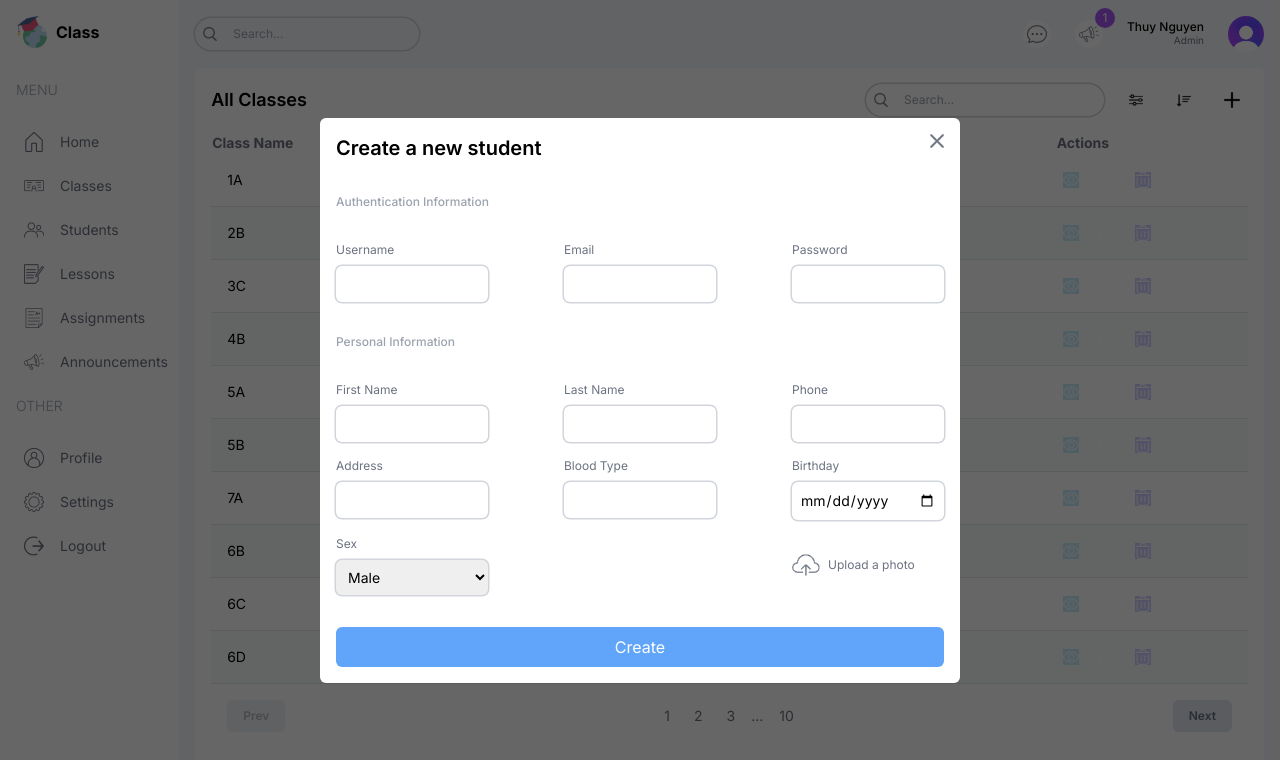
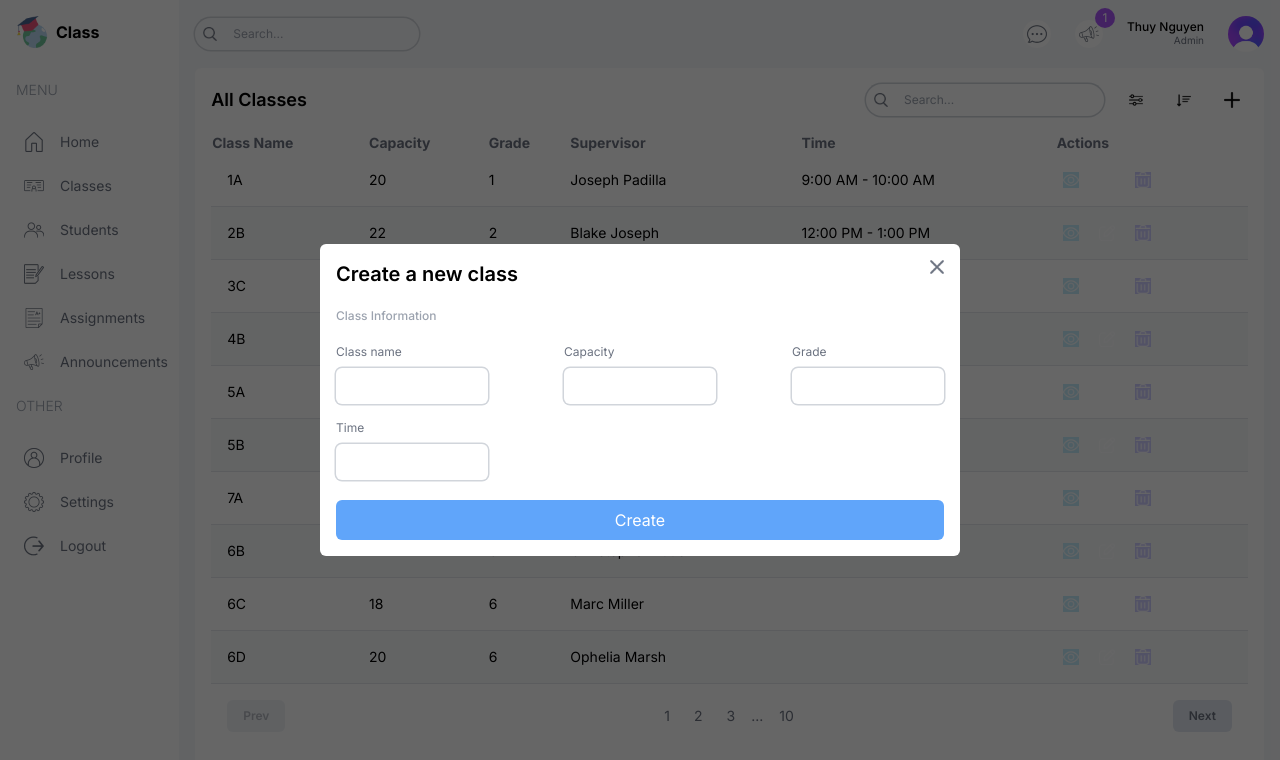
Before and after one commit to EntitiCoder/student-management, a Next.js app: page /list/classes in a window 1280 px wide. Both pictures are taken after a click on the button 1231 px from the left and 100 px from the top of the page. Shown: the top 760 px of the page. Built offline with nearby package versions, Linux system fonts and the light colour scheme.

Commit message:
feat: setup classform and students form

```diff
--- a/src/components/FormModal.tsx
+++ b/src/components/FormModal.tsx
@@ -3,6 +3,7 @@
 import dynamic from 'next/dynamic';
 import Image from 'next/image';
 import { useState } from 'react';
+import ClassForm from './forms/ClassForm';
 import LessonForm from './forms/LessonForm';
 
 // USE LAZY LOADING
@@ -22,7 +23,7 @@ const forms: {
 } = {
   teacher: (type, data) => <TeacherForm type={type} data={data} />,
   student: (type, data) => <StudentForm type={type} data={data} />,
-  class: (type, data) => <StudentForm type={type} data={data} />,
+  class: (type, data) => <ClassForm type={type} data={data} />,
   lesson: (type, data) => <LessonForm type={type} data={data} />,
 };
 
--- a/src/components/InputField.tsx
+++ b/src/components/InputField.tsx
@@ -1,4 +1,4 @@
-import { FieldError } from "react-hook-form";
+import { FieldError } from 'react-hook-form';
 
 type InputFieldProps = {
   label: string;
@@ -7,20 +7,22 @@ type InputFieldProps = {
   name: string;
   defaultValue?: string;
   error?: FieldError;
+  hidden?: boolean;
   inputProps?: React.InputHTMLAttributes<HTMLInputElement>;
 };
 
 const InputField = ({
   label,
-  type = "text",
+  type = 'text',
   register,
   name,
   defaultValue,
   error,
+  hidden,
   inputProps,
 }: InputFieldProps) => {
   return (
-    <div className="flex flex-col gap-2 w-full md:w-1/4">
+    <div className={hidden ? 'hidden' : 'flex flex-col gap-2 w-full md:w-1/4'}>
       <label className="text-xs text-gray-500">{label}</label>
       <input
         type={type}
--- a/src/components/forms/ClassForm.tsx
+++ b/src/components/forms/ClassForm.tsx
@@ -1,7 +1,7 @@
 'use client';
 
+import { classSchema, ClassSchema } from '@/lib/formValidationSchemas';
 import { zodResolver } from '@hookform/resolvers/zod';
-import Image from 'next/image';
 import { useForm } from 'react-hook-form';
 import { z } from 'zod';
 import InputField from '../InputField';
@@ -25,7 +25,7 @@ const schema = z.object({
   img: z.instanceof(File, { message: 'Image is required' }),
 });
 
-type Inputs = z.infer<typeof schema>;
+// type Inputs = z.infer<typeof schema>;
 
 const ClassForm = ({
   type,
@@ -38,8 +38,8 @@ const ClassForm = ({
     register,
     handleSubmit,
     formState: { errors },
-  } = useForm<Inputs>({
-    resolver: zodResolver(schema),
+  } = useForm<ClassSchema>({
+    resolver: zodResolver(classSchema),
   });
 
   const onSubmit = handleSubmit((data) => {
@@ -47,113 +47,51 @@ const ClassForm = ({
   });
 
   return (
-    <form className="flex flex-col gap-8" onSubmit={onSubmit}>
-      <h1 className="text-xl font-semibold">Create a new student</h1>
+    <form className="flex flex-col gap-5" onSubmit={onSubmit}>
+      <h1 className="text-xl font-semibold">Create a new class</h1>
       <span className="text-xs text-gray-400 font-medium">
-        Authentication Information
+        Class Information
       </span>
       <div className="flex justify-between flex-wrap gap-4">
         <InputField
-          label="Username"
-          name="username"
-          defaultValue={data?.username}
+          label="Class name"
+          name="name"
+          defaultValue={data?.name}
           register={register}
-          error={errors?.username}
+          error={errors?.name}
         />
         <InputField
-          label="Email"
-          name="email"
-          defaultValue={data?.email}
+          label="Capacity"
+          name="capacity"
+          defaultValue={data?.capacity}
           register={register}
-          error={errors?.email}
+          error={errors?.capacity}
         />
         <InputField
-          label="Password"
-          name="password"
-          type="password"
-          defaultValue={data?.password}
+          label="Grade"
+          name="grade"
+          defaultValue={data?.grade}
           register={register}
-          error={errors?.password}
+          error={errors?.grade}
         />
-      </div>
-      <span className="text-xs text-gray-400 font-medium">
-        Personal Information
-      </span>
-      <div className="flex justify-between flex-wrap gap-4">
+        {data && (
+          <InputField
+            label="Id"
+            name="id"
+            defaultValue={data?.id}
+            register={register}
+            error={errors?.id}
+            // hidden
+          />
+        )}
         <InputField
-          label="First Name"
-          name="firstName"
-          defaultValue={data?.firstName}
+          label="Time"
+          name="time"
+          defaultValue={data?.time}
           register={register}
-          error={errors.firstName}
+          error={errors?.time}
+          // hidden
         />
-        <InputField
-          label="Last Name"
-          name="lastName"
-          defaultValue={data?.lastName}
-          register={register}
-          error={errors.lastName}
-        />
-        <InputField
-          label="Phone"
-          name="phone"
-          defaultValue={data?.phone}
-          register={register}
-          error={errors.phone}
-        />
-        <InputField
-          label="Address"
-          name="address"
-          defaultValue={data?.address}
-          register={register}
-          error={errors.address}
-        />
-        <InputField
-          label="Blood Type"
-          name="bloodType"
-          defaultValue={data?.bloodType}
-          register={register}
-          error={errors.bloodType}
-        />
-        <InputField
-          label="Birthday"
-          name="birthday"
-          defaultValue={data?.birthday}
-          register={register}
-          error={errors.birthday}
-          type="date"
-        />
-        <div className="flex flex-col gap-2 w-full md:w-1/4">
-          <label className="text-xs text-gray-500">Sex</label>
-          <select
-            className="ring-[1.5px] ring-gray-300 p-2 rounded-md text-sm w-full"
-            {...register('sex')}
-            defaultValue={data?.sex}
-          >
-            <option value="male">Male</option>
-            <option value="female">Female</option>
-          </select>
-          {errors.sex?.message && (
-            <p className="text-xs text-red-400">
-              {errors.sex.message.toString()}
-            </p>
-          )}
-        </div>
-        <div className="flex flex-col gap-2 w-full md:w-1/4 justify-center">
-          <label
-            className="text-xs text-gray-500 flex items-center gap-2 cursor-pointer"
-            htmlFor="img"
-          >
-            <Image src="/upload.png" alt="" width={28} height={28} />
-            <span>Upload a photo</span>
-          </label>
-          <input type="file" id="img" {...register('img')} className="hidden" />
-          {errors.img?.message && (
-            <p className="text-xs text-red-400">
-              {errors.img.message.toString()}
-            </p>
-          )}
-        </div>
       </div>
       <button className="bg-blue-400 text-white p-2 rounded-md">
         {type === 'create' ? 'Create' : 'Update'}
--- a/src/components/forms/StudentForm.tsx
+++ b/src/components/forms/StudentForm.tsx
@@ -1,54 +1,72 @@
 'use client';
 
+import {
+  createStudent,
+  // createTeacher,
+  updateStudent,
+} from '@/lib/actions';
+import { studentSchema, StudentSchema } from '@/lib/formValidationSchemas';
 import { zodResolver } from '@hookform/resolvers/zod';
-import Image from 'next/image';
+import { Dispatch, SetStateAction, useState } from 'react';
+import { useFormState } from 'react-dom';
 import { useForm } from 'react-hook-form';
-import { z } from 'zod';
 import InputField from '../InputField';
-
-const schema = z.object({
-  username: z
-    .string()
-    .min(3, { message: 'Username must be at least 3 characters long!' })
-    .max(20, { message: 'Username must be at most 20 characters long!' }),
-  email: z.string().email({ message: 'Invalid email address!' }),
-  password: z
-    .string()
-    .min(8, { message: 'Password must be at least 8 characters long!' }),
-  firstName: z.string().min(1, { message: 'First name is required!' }),
-  lastName: z.string().min(1, { message: 'Last name is required!' }),
-  phone: z.string().min(1, { message: 'Phone is required!' }),
-  address: z.string().min(1, { message: 'Address is required!' }),
-  bloodType: z.string().min(1, { message: 'Blood Type is required!' }),
-  birthday: z.date({ message: 'Birthday is required!' }),
-  sex: z.enum(['male', 'female'], { message: 'Sex is required!' }),
-  img: z.instanceof(File, { message: 'Image is required' }),
-});
-
-type Inputs = z.infer<typeof schema>;
+// import { useRouter } from "next/navigation";
+// import { toast } from "react-toastify";
+// import { CldUploadWidget } from "next-cloudinary";
 
 const StudentForm = ({
   type,
   data,
+  setOpen,
+  relatedData,
 }: {
   type: 'create' | 'update';
   data?: any;
+  setOpen: Dispatch<SetStateAction<boolean>>;
+  relatedData?: any;
 }) => {
   const {
     register,
     handleSubmit,
     formState: { errors },
-  } = useForm<Inputs>({
-    resolver: zodResolver(schema),
+  } = useForm<StudentSchema>({
+    resolver: zodResolver(studentSchema),
   });
 
+  const [img, setImg] = useState<any>();
+
+  const [state, formAction] = useFormState(
+    type === 'create' ? createStudent : updateStudent,
+    {
+      success: false,
+      error: false,
+    }
+  );
+
   const onSubmit = handleSubmit((data) => {
+    console.log('hello');
     console.log(data);
+    formAction({ ...data, img: img?.secure_url });
   });
+
+  // const router = useRouter();
+
+  // useEffect(() => {
+  //   if (state.success) {
+  //     toast(`Student has been ${type === "create" ? "created" : "updated"}!`);
+  //     setOpen(false);
+  //     router.refresh();
+  //   }
+  // }, [state, router, type, setOpen]);
+
+  // const { grades, classes } = relatedData;
 
   return (
     <form className="flex flex-col gap-8" onSubmit={onSubmit}>
-      <h1 className="text-xl font-semibold">Create a new student</h1>
+      <h1 className="text-xl font-semibold">
+        {type === 'create' ? 'Create a new student' : 'Update the student'}
+      </h1>
       <span className="text-xs text-gray-400 font-medium">
         Authentication Information
       </span>
@@ -79,20 +97,39 @@ const StudentForm = ({
       <span className="text-xs text-gray-400 font-medium">
         Personal Information
       </span>
+      {/* <CldUploadWidget
+        uploadPreset="school"
+        onSuccess={(result, { widget }) => {
+          setImg(result.info);
+          widget.close();
+        }}
+      >
+        {({ open }) => {
+          return (
+            <div
+              className="text-xs text-gray-500 flex items-center gap-2 cursor-pointer"
+              onClick={() => open()}
+            >
+              <Image src="/upload.png" alt="" width={28} height={28} />
+              <span>Upload a photo</span>
+            </div>
+          );
+        }}
+      </CldUploadWidget> */}
       <div className="flex justify-between flex-wrap gap-4">
         <InputField
           label="First Name"
-          name="firstName"
-          defaultValue={data?.firstName}
+          name="name"
+          defaultValue={data?.name}
           register={register}
-          error={errors.firstName}
+          error={errors.name}
         />
         <InputField
           label="Last Name"
-          name="lastName"
-          defaultValue={data?.lastName}
+          name="surname"
+          defaultValue={data?.surname}
           register={register}
-          error={errors.lastName}
+          error={errors.surname}
         />
         <InputField
           label="Phone"
@@ -118,11 +155,28 @@ const StudentForm = ({
         <InputField
           label="Birthday"
           name="birthday"
-          defaultValue={data?.birthday}
+          defaultValue={data?.birthday.toISOString().split('T')[0]}
           register={register}
           error={errors.birthday}
           type="date"
         />
+        <InputField
+          label="Parent Id"
+          name="parentId"
+          defaultValue={data?.parentId}
+          register={register}
+          error={errors.parentId}
+        />
+        {data && (
+          <InputField
+            label="Id"
+            name="id"
+            defaultValue={data?.id}
+            register={register}
+            error={errors?.id}
+            hidden
+          />
+        )}
         <div className="flex flex-col gap-2 w-full md:w-1/4">
           <label className="text-xs text-gray-500">Sex</label>
           <select
@@ -130,8 +184,8 @@ const StudentForm = ({
             {...register('sex')}
             defaultValue={data?.sex}
           >
-            <option value="male">Male</option>
-            <option value="female">Female</option>
+            <option value="MALE">Male</option>
+            <option value="FEMALE">Female</option>
           </select>
           {errors.sex?.message && (
             <p className="text-xs text-red-400">
@@ -139,23 +193,58 @@ const StudentForm = ({
             </p>
           )}
         </div>
-        <div className="flex flex-col gap-2 w-full md:w-1/4 justify-center">
-          <label
-            className="text-xs text-gray-500 flex items-center gap-2 cursor-pointer"
-            htmlFor="img"
+        {/* <div className="flex flex-col gap-2 w-full md:w-1/4">
+          <label className="text-xs text-gray-500">Grade</label>
+          <select
+            className="ring-[1.5px] ring-gray-300 p-2 rounded-md text-sm w-full"
+            {...register('gradeId')}
+            defaultValue={data?.gradeId}
           >
-            <Image src="/upload.png" alt="" width={28} height={28} />
-            <span>Upload a photo</span>
-          </label>
-          <input type="file" id="img" {...register('img')} className="hidden" />
-          {errors.img?.message && (
+            {grades.map((grade: { id: number; level: number }) => (
+              <option value={grade.id} key={grade.id}>
+                {grade.level}
+              </option>
+            ))}
+          </select>
+          {errors.gradeId?.message && (
             <p className="text-xs text-red-400">
-              {errors.img.message.toString()}
+              {errors.gradeId.message.toString()}
             </p>
           )}
-        </div>
+        </div> */}
+        {/* <div className="flex flex-col gap-2 w-full md:w-1/4">
+          <label className="text-xs text-gray-500">Class</label>
+          <select
+            className="ring-[1.5px] ring-gray-300 p-2 rounded-md text-sm w-full"
+            {...register('classId')}
+            defaultValue={data?.classId}
+          >
+            {classes.map(
+              (classItem: {
+                id: number;
+                name: string;
+                capacity: number;
+                _count: { students: number };
+              }) => (
+                <option value={classItem.id} key={classItem.id}>
+                  ({classItem.name} -{' '}
+                  {classItem._count.students + '/' + classItem.capacity}{' '}
+                  Capacity)
+                </option>
+              )
+            )}
+          </select>
+          {errors.classId?.message && (
+            <p className="text-xs text-red-400">
+              {errors.classId.message.toString()}
+            </p>
+          )}
+        </div> */}
       </div>
-      <button className="bg-blue-400 text-white p-2 rounded-md">
+      {state.error && (
+        <span className="text-red-500">Something went wrong!</span>
+      )}
+      <button type="submit" className="bg-blue-400 text-white p-2 rounded-md">
         {type === 'create' ? 'Create' : 'Update'}
       </button>
     </form>
--- /dev/null
+++ b/src/lib/actions.ts
@@ -0,0 +1,9 @@
+export const createStudent = async (data: any) => {
+  console.log('createStudent');
+  console.log(data);
+};
+
+export const updateStudent = async (data: any) => {
+  console.log('updateStudent');
+  console.log(data);
+};
--- /dev/null
+++ b/src/lib/formValidationSchemas.ts
@@ -0,0 +1,43 @@
+import { z } from 'zod';
+
+export const classSchema = z.object({
+  id: z.coerce.number().optional(),
+  name: z.string().min(1, { message: 'Subject name is required!' }),
+  capacity: z.coerce.number().min(1, { message: 'Capacity name is required!' }),
+  gradeId: z.coerce.number().min(1, { message: 'Grade name is required!' }),
+  time: z.string().min(1, { message: 'Time name is required!' }),
+  //   supervisorId: z.coerce.string().optional(),
+});
+
+export type ClassSchema = z.infer<typeof classSchema>;
+
+export const studentSchema = z.object({
+  id: z.string().optional(),
+  username: z
+    .string()
+    .min(3, { message: 'Username must be at least 3 characters long!' })
+    .max(20, { message: 'Username must be at most 20 characters long!' }),
+  password: z
+    .string()
+    .min(8, { message: 'Password must be at least 8 characters long!' })
+    .optional()
+    .or(z.literal('')),
+  name: z.string().min(1, { message: 'First name is required!' }),
+  surname: z.string().min(1, { message: 'Last name is required!' }),
+  email: z
+    .string()
+    .email({ message: 'Invalid email address!' })
+    .optional()
+    .or(z.literal('')),
+  phone: z.string().optional(),
+  address: z.string(),
+  img: z.string().optional(),
+  bloodType: z.string().min(1, { message: 'Blood Type is required!' }),
+  birthday: z.coerce.date({ message: 'Birthday is required!' }),
+  sex: z.enum(['MALE', 'FEMALE'], { message: 'Sex is required!' }),
+  gradeId: z.coerce.number().min(1, { message: 'Grade is required!' }),
+  classId: z.coerce.number().min(1, { message: 'Class is required!' }),
+  parentId: z.string().min(1, { message: 'Parent Id is required!' }),
+});
+
+export type StudentSchema = z.infer<typeof studentSchema>;
--- a/src/types/lesson.ts
+++ b/src/types/lesson.ts
@@ -1,3 +1,6 @@
+
+
+
 export type Lesson = {
   id: number;
   //   subject: string;
```
Also changed, not shown: src/app/(dashboard)/list/students/[id]/page.tsx (+23 -0 lines), src/types/class.ts (added, +7 -0 lines).
